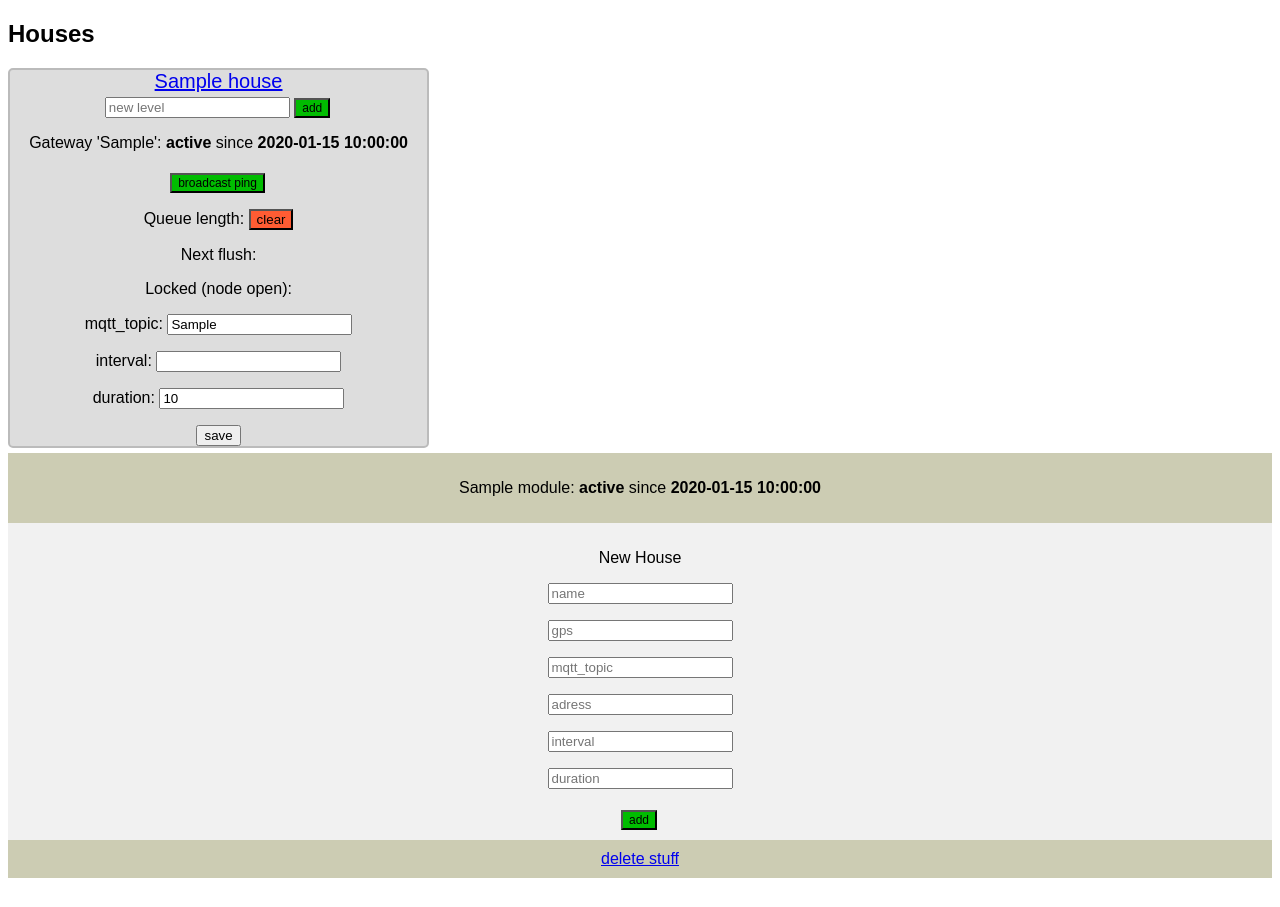
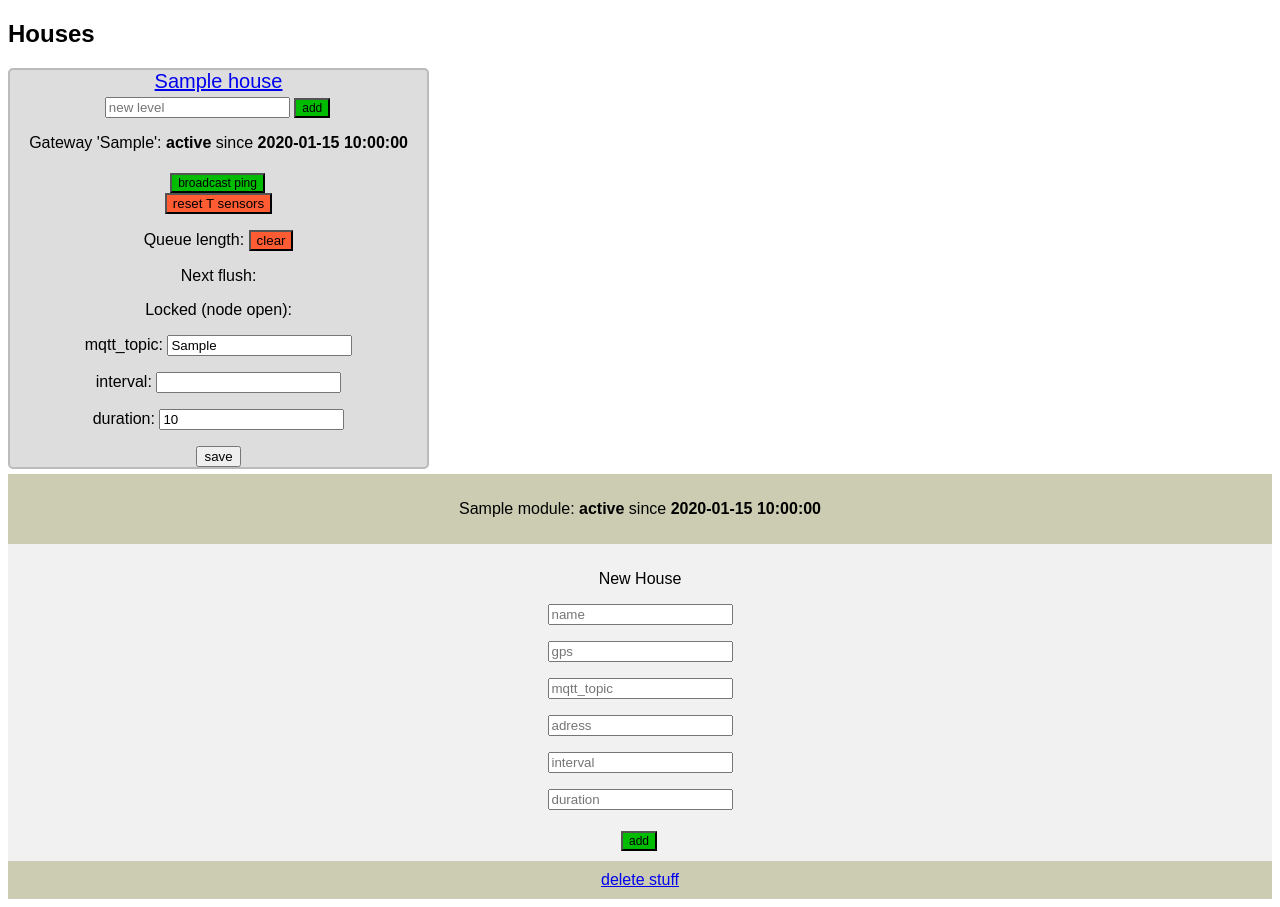
Before and after one commit to paul0x1C/wasserschaden, a Python web app: template web/templates/overview.html in a window 1280 px wide. Before the commit the page ends 878 px from the top, so only its background shows below. Run offline with Jinja, Linux system fonts and the light colour scheme; the template is opened without the code that fills it: most values are stand-ins (such as "Sample title", 1, 10 or a date in 2020).

Commit message:
added temperature sensor reset option

```diff
--- a/db/models.py
+++ b/db/models.py
@@ -36,6 +36,11 @@ class House(Base):
 
     def unlock(self):
         self.locked = False
+
+    def reset_temp_sensor_status(self):
+        log("Reseting temperature sensor status", 2)
+        for node in self.nodes:
+            node.has_temperature_sensor = False
 
     def __repr__(self):
         return "<House id=%i, name='%s'>" % (self.id, self.name)
--- a/web/main.py
+++ b/web/main.py
@@ -54,6 +54,11 @@ def overview(session):
     elif request.form.get('action') == "broadcast_ping":
         content += "broadcast_ping"
         broadcast_ping(request.form.get('gateway_topic'))
+    elif request.form.get('action') == "reset_temp_sensor_status":
+        content += "reset temperature sensor status"
+        house_id = int(request.form.get('house_id')))
+        house = session.query(models.House).filter(models.House.id == house_id).one()
+        house.reset_temp_sensor_status()
     elif request.form.get('action') == "set_setting":
         set_setting(int(request.form.get('setting')), int(request.form.get('value')))
     elif request.form.get('action') == "set_new_node_flat":
--- a/web/templates/overview.html
+++ b/web/templates/overview.html
@@ -46,6 +46,11 @@
                   <input type='hidden' value='broadcast_ping' name='action'>
                   <input type='hidden' name='gateway_topic' value='{{ house.mqtt_topic }}'>
                   <input type='submit' value='broadcast ping' class='add'>
+                </form>
+                <form method='post'>
+                  <input type='hidden' value='reset_temp_sensor_status' name='action'>
+                  <input type='hidden' name='house_id' value='{{ house.id }}'>
+                  <input type='submit' value='reset T sensors' class='clear'>
                 </form>
               </p>
               <p>
```
